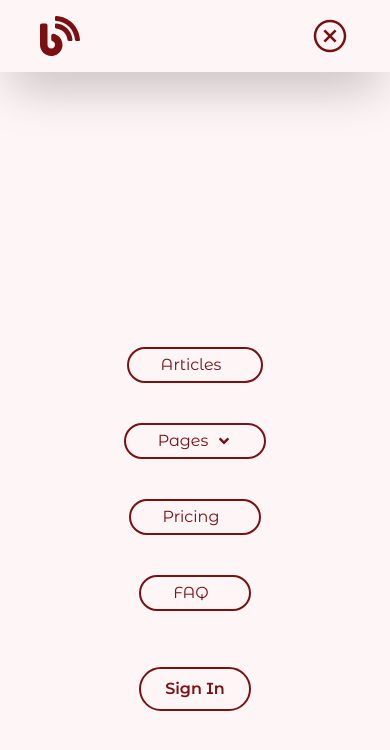
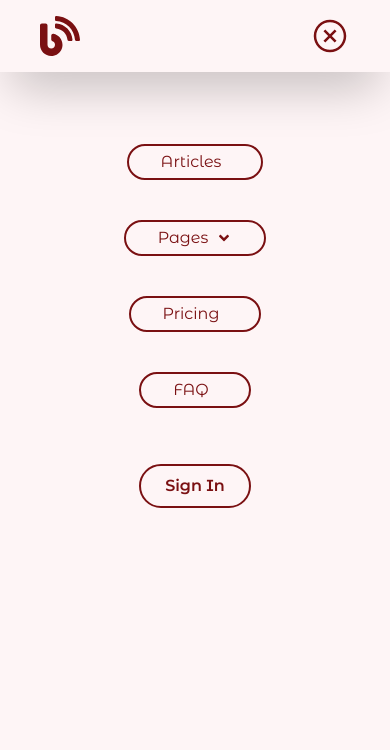
Before and after one commit to mosidrum/client_ba, a React (Vite) app: page / in a window 390 px wide. Both pictures are taken after a click on the icon 336 px from the left and 36 px from the top of the page. Shown: the top 750 px of the page. Built offline with nearby package versions, Linux system fonts and the light colour scheme.

Commit message:
Rearrange file structure

```diff
--- /dev/null
+++ b/src/components/ArticleCard/ArticleCard.tsx
@@ -0,0 +1,11 @@
+import React from 'react'
+
+type Props = {}
+
+const ArticleCard = (props: Props) => {
+  return (
+    <div>ArticleCard</div>
+  )
+}
+
+export default ArticleCard
--- /dev/null
+++ b/src/components/ArticleCard/index.ts
@@ -0,0 +1 @@
+export { default as ArticleCard } from './ArticleCard';
--- /dev/null
+++ b/src/components/Hero/index.ts
@@ -0,0 +1 @@
+export { default as Hero } from './Hero';
--- a/src/components/index.ts
+++ b/src/components/index.ts
@@ -1,2 +1,4 @@
 export * from './footer';
 export * from './navbar';
+export * from './Hero';
+export * from './ArticleCard';
--- a/src/components/navbar/MobileNavBar.tsx
+++ b/src/components/navbar/MobileNavBar.tsx
@@ -15,7 +15,7 @@ const MobileNavBar = ({ navLink, buttonStyle }: Props) => {
 
   return (
     <div className="fixed z-50 bg-background2 text-primary h-full mt-16 w-full p-4 transition-all duration-1000">
-      <nav className="flex items-center gap-14 flex-col justify-center m-auto h-3/4">
+      <nav className="flex items-center gap-14 flex-col justify-center m-auto h-1/4">
         <ul className="flex flex-col items-center gap-10">
           {navLink.map((link, index: number) => (
             <li
--- /dev/null
+++ b/src/pages/Homepage/Homepage.tsx
@@ -0,0 +1,12 @@
+import { Hero } from '@components/Hero';
+import React from 'react';
+
+const Homepage = () => {
+  return (
+    <div>
+      <Hero />
+    </div>
+  );
+};
+
+export default Homepage;
--- /dev/null
+++ b/src/pages/Homepage/index.ts
@@ -0,0 +1 @@
+export { default as Homepage } from './Homepage';
--- a/src/pages/Landing/index.ts
+++ b/src/pages/Landing/index.ts
@@ -1,2 +1 @@
-export { default as HomePage} from './Homepage';
 export { default as LandingPage} from './LandingPage';
--- a/src/routes/AppRoutes.tsx
+++ b/src/routes/AppRoutes.tsx
@@ -1,13 +1,14 @@
 import React from 'react';
 import { Route, Routes } from 'react-router-dom';
 import { paths } from '@routes/paths';
-import { HomePage, LandingPage } from '@pages/Landing';
+import { LandingPage } from '@pages/Landing';
+import { Homepage } from '@pages/Homepage';
 
 export const AppRoutes = () => {
   return (
     <Routes>
       <Route path={paths.index} element={<LandingPage />}>
-        <Route path={paths.homepage} element={<HomePage />} />
+        <Route path={paths.homepage} element={<Homepage />} />
       </Route>
     </Routes>
   );
```
Also changed, not shown: src/components/Hero/Hero.tsx (renamed from src/pages/Landing/Homepage.tsx, +5 -4 lines).
